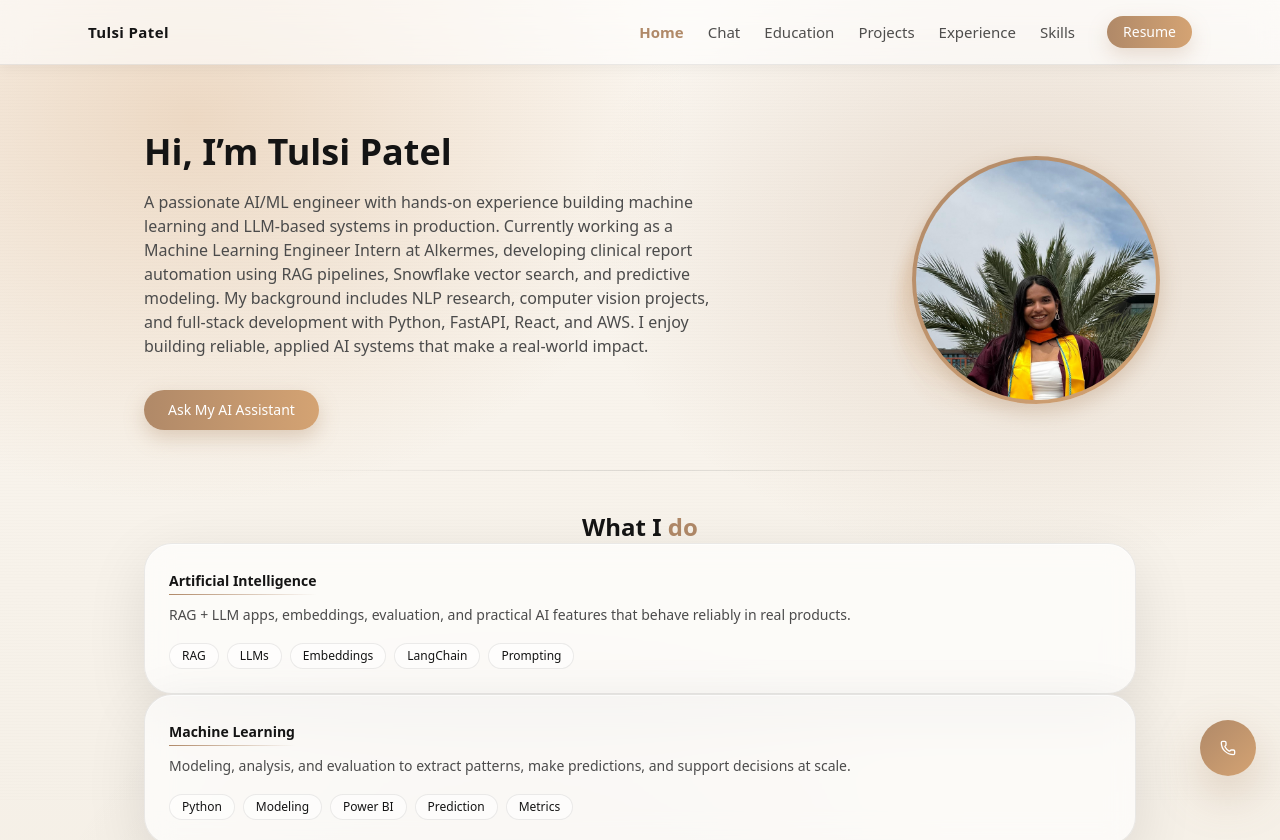
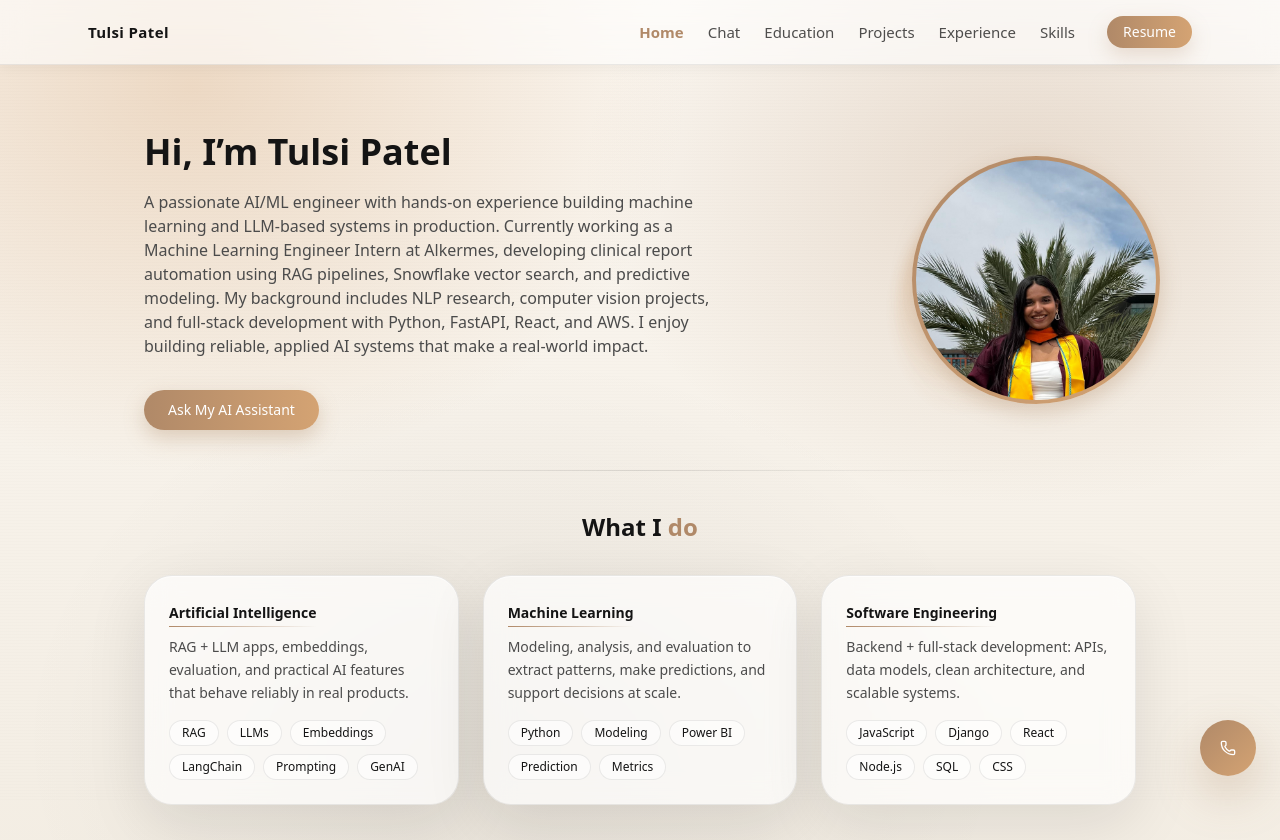
Before and after one commit to Tulsi2091/Tulsi_portfolio, a React (Vite) app: page / in a window 1280 px wide. Shown: the top 840 px of the page. Built offline with nearby package versions, Linux system fonts and the light colour scheme.

Commit message:
Update Home.tsx

```diff
--- a/src/pages/Home.tsx
+++ b/src/pages/Home.tsx
@@ -101,7 +101,7 @@ export default function Home() {
             I build end-to-end products that combine solid software engineering with applied AI/ML.
           </p> */}
         </div>
-
+        <div className="mt-8 grid gap-6 md:grid-cols-3">
           {/* Card 2 */}
           <div className="glass p-6 transition-transform duration-300 hover:-translate-y-1 hover:shadow-lg">
             <div className="text-sm font-semibold relative inline-block">
@@ -116,7 +116,7 @@ export default function Home() {
               RAG + LLM apps, embeddings, evaluation, and practical AI features that behave reliably in real products.
             </p>
             <div className="mt-4 flex flex-wrap gap-2">
-              {["RAG", "LLMs", "Embeddings", "LangChain","Prompting"].map((t) => (
+              {["RAG", "LLMs", "Embeddings", "LangChain", "Prompting", "GenAI"].map((t) => (
                 <span
                   key={t}
                   className="rounded-full px-3 py-1 text-xs"
@@ -159,7 +159,7 @@ export default function Home() {
               ))}
             </div>
           </div>
-        <div className="mt-8 grid gap-6 md:grid-cols-3">
+
           {/* Card 1 */}
           <div className="glass p-6 transition-transform duration-300 hover:-translate-y-1 hover:shadow-lg">
             <div className="text-sm font-semibold relative inline-block">
```
